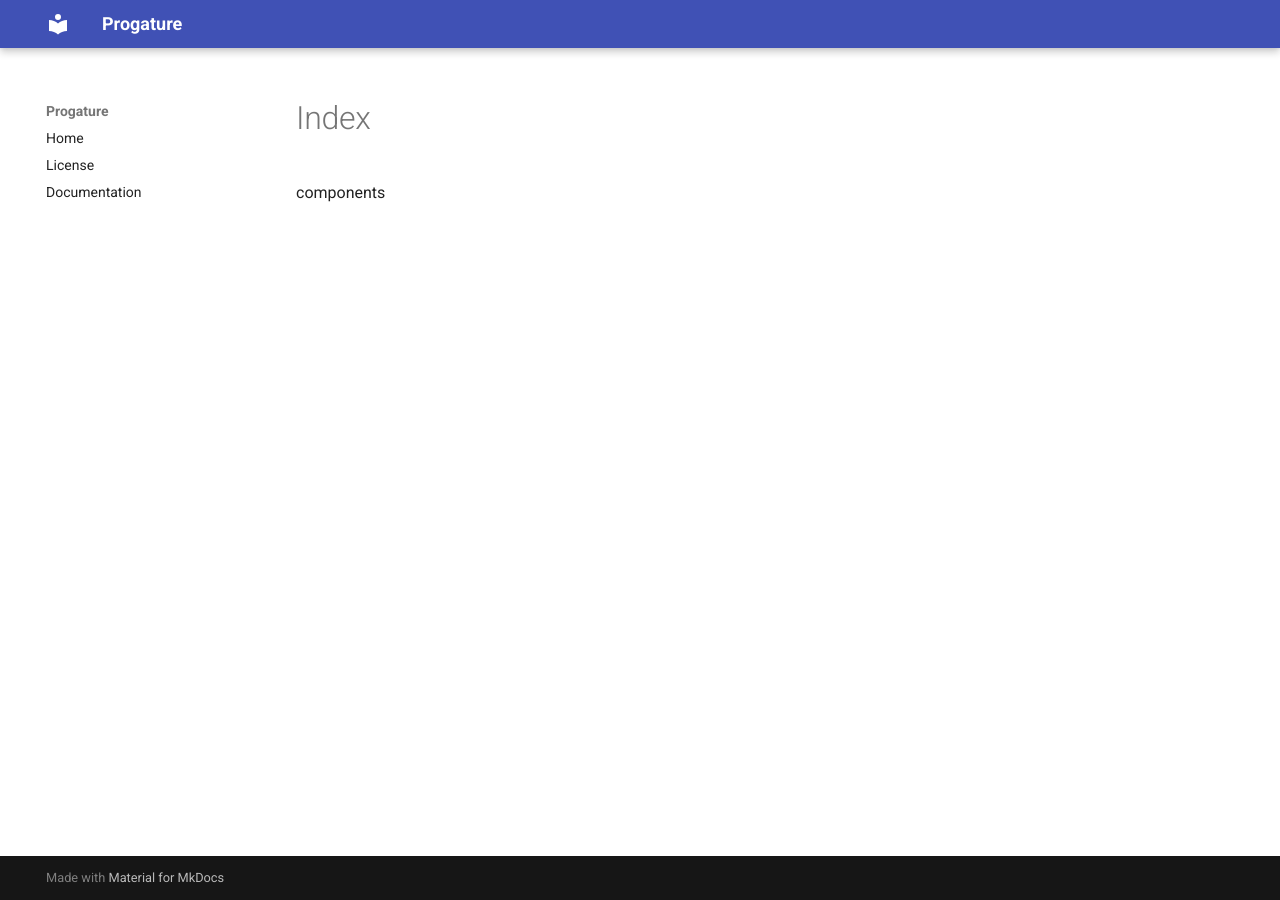
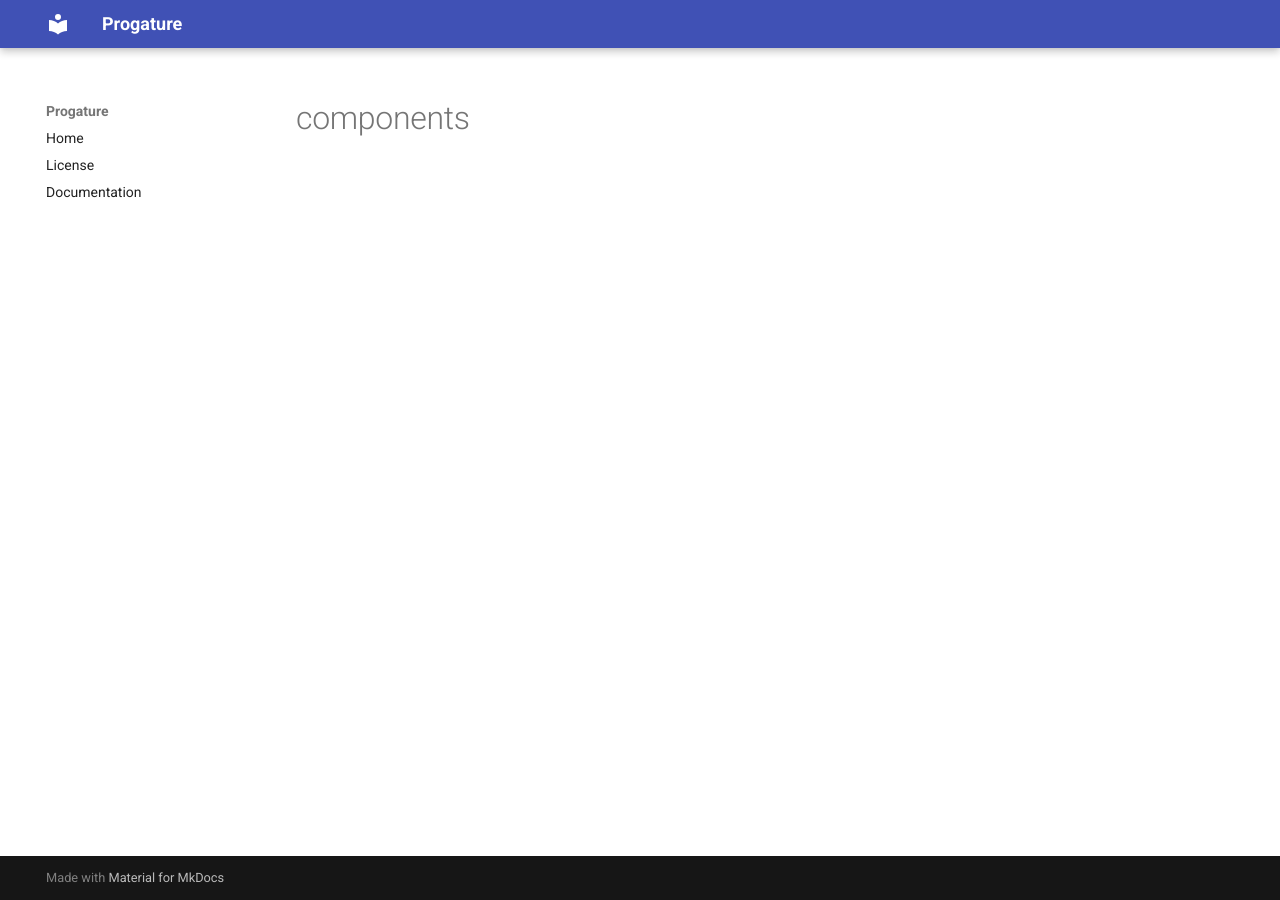
Before and after one commit to parsariyahi/progature, an MkDocs documentation site: the page built from docs/docs/components/index.md, in a window 1280 px wide. Built offline with MkDocs 1.6.1 and Material for MkDocs 9.7.7, drawn with Linux system fonts in a browser that asks for light colours.

Commit message:
docs(components): add ``index.md``

```diff
--- a/docs/docs/components/index.md
+++ b/docs/docs/components/index.md
@@ -1 +1 @@
-components
+# components
```
